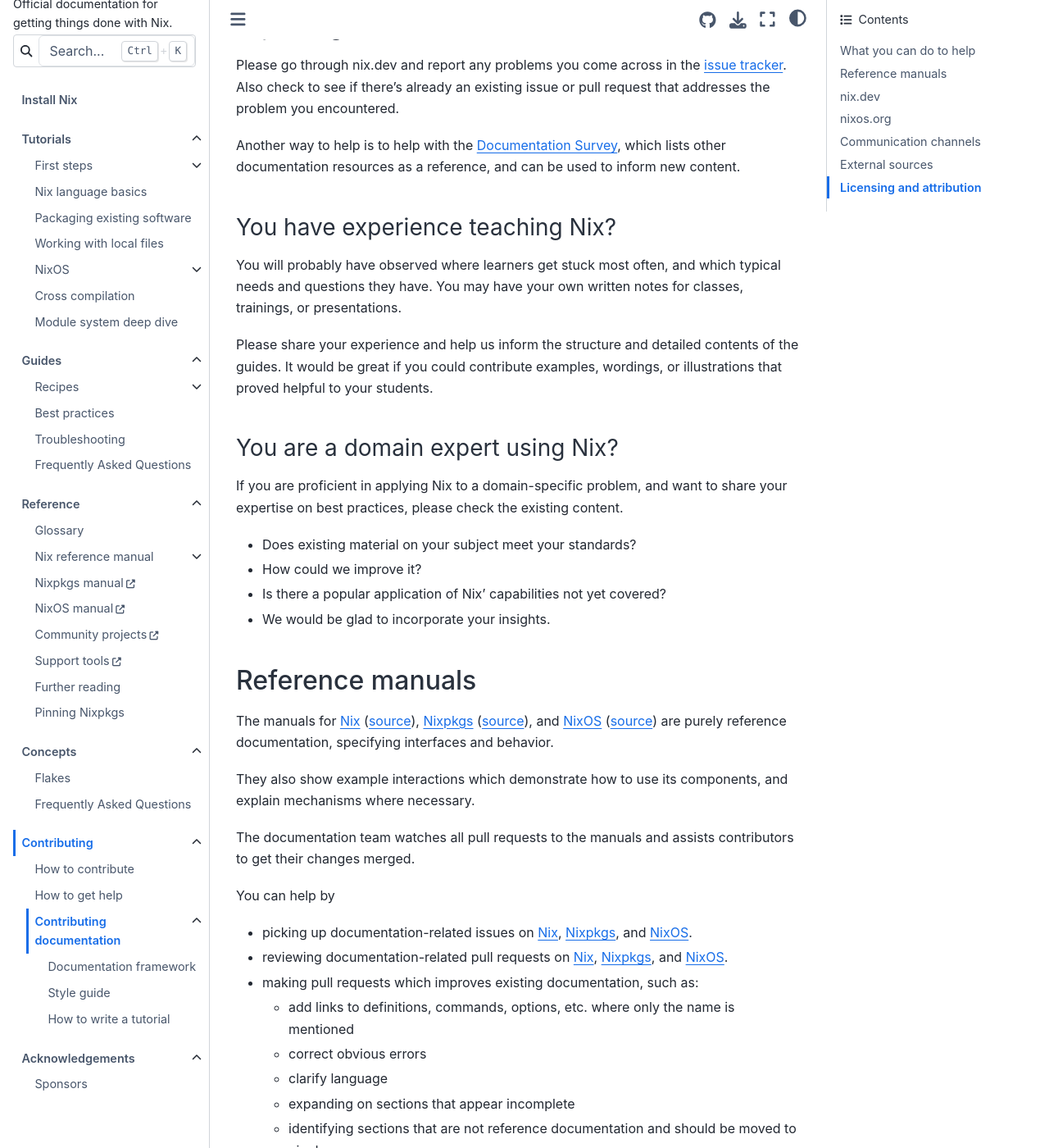
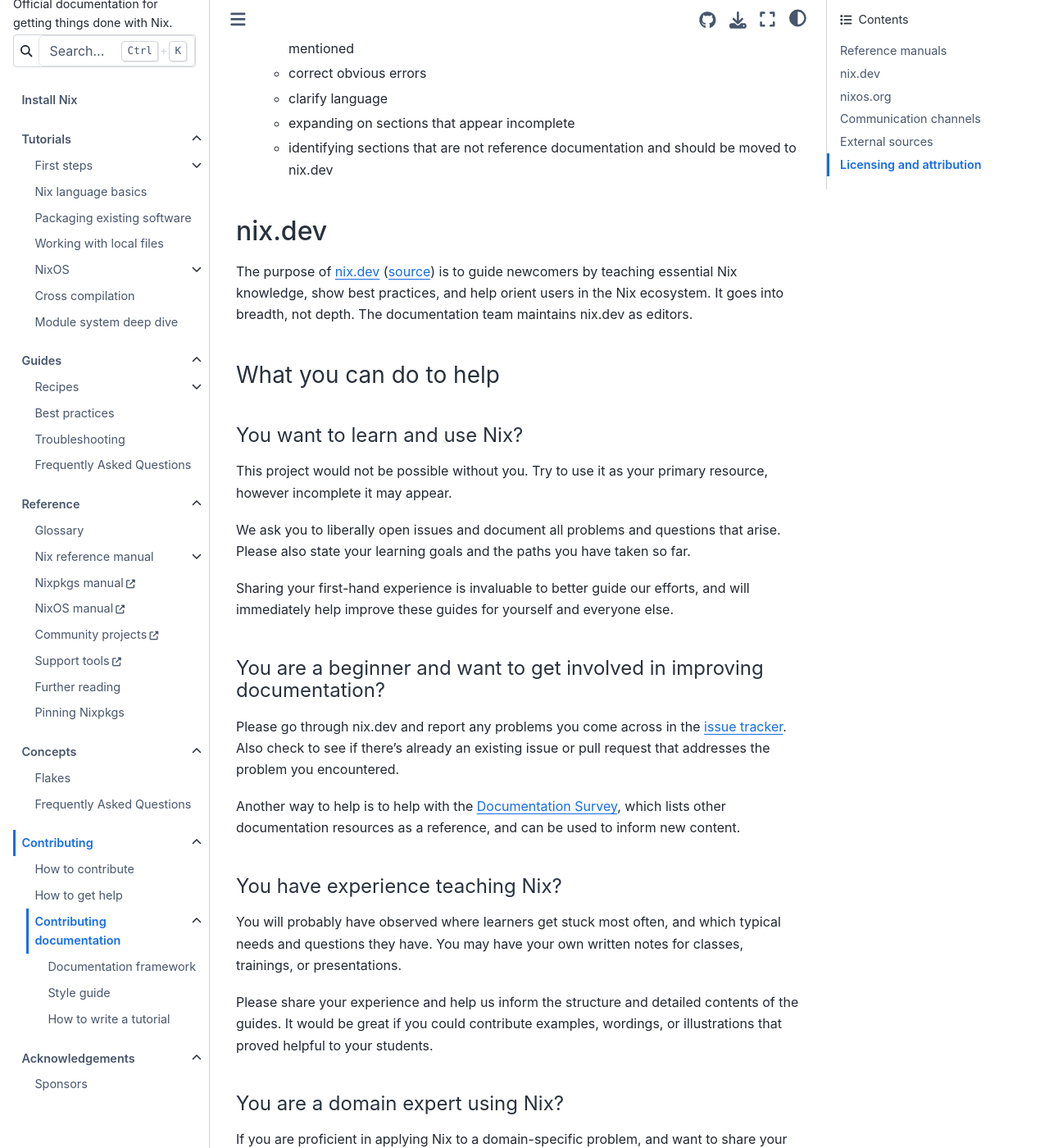
Before and after one commit to NixOS/nix.dev, a Sphinx documentation site: the page built from source/contributing/documentation/index.md, in a window 1280 px wide and 1400 px high, scrolled down 849 px. Shown: the whole window at 82% size. Built offline with Sphinx 7.4.7 and the Sphinx Book theme 1.1.4, drawn with Linux system fonts in a browser that asks for light colours; some of the changed text lies outside the part shown.

Commit message:
move to the nix.dev section
the text was originally written for nix.dev, so it needs to be placed
appropriately

```diff
--- a/source/contributing/documentation/index.md
+++ b/source/contributing/documentation/index.md
@@ -8,41 +8,6 @@
 :::{important}
 If you cannot contribute time, consider [donating to the NixOS Foundation's documentation project on Open Collective](https://opencollective.com/nixos/projects/documentation-project) to fund ongoing maintenance and development of reference documentation and learning materials.
 :::
-
-## What you can do to help
-
-### You want to learn and use Nix?
-
-This project would not be possible without you.
-Try to use it as your primary resource, however incomplete it may appear.
-
-We ask you to liberally open issues and document all problems and questions that arise.
-Please also state your learning goals and the paths you have taken so far.
-
-Sharing your first-hand experience is invaluable to better guide our efforts, and will immediately help improve these guides for yourself and everyone else.
-
-### You are a beginner and want to get involved in improving documentation?
-
-Please go through nix.dev and report any problems you come across in the [issue tracker](https://github.com/NixOS/nix.dev/issues).
-Also check to see if there's already an existing issue or pull request that addresses the problem you encountered.
-
-Another way to help is to help with the [Documentation Survey](https://github.com/NixOS/nix.dev/blob/master/maintainers/documentation-survey.md), which lists other documentation resources as a reference, and can be used to inform new content.
-
-### You have experience teaching Nix?
-
-You will probably have observed where learners get stuck most often, and which typical needs and questions they have.
-You may have your own written notes for classes, trainings, or presentations.
-
-Please share your experience and help us inform the structure and detailed contents of the guides.
-It would be great if you could contribute examples, wordings, or illustrations that proved helpful to your students.
-
-### You are a domain expert using Nix?
-
-If you are proficient in applying Nix to a domain-specific problem, and want to share your expertise on best practices, please check the existing content.
-- Does existing material on your subject meet your standards?
-- How could we improve it?
-- Is there a popular application of Nix' capabilities not yet covered?
-- We would be glad to incorporate your insights.
 
 ## Reference manuals
 
@@ -83,35 +48,65 @@
 ## nix.dev
 
 The purpose of [nix.dev] ([source][nix.dev src]) is to guide newcomers by teaching essential Nix knowledge, show best practices, and help orient users in the Nix ecosystem.
+It goes into breadth, not depth.
+The documentation team maintains nix.dev as editors.
 
-It goes into breadth, not depth.
+### What you can do to help
 
-The documentation team maintains nix.dev as editors.
+#### You want to learn and use Nix?
+
+This project would not be possible without you.
+Try to use it as your primary resource, however incomplete it may appear.
+
+We ask you to liberally open issues and document all problems and questions that arise.
+Please also state your learning goals and the paths you have taken so far.
+
+Sharing your first-hand experience is invaluable to better guide our efforts, and will immediately help improve these guides for yourself and everyone else.
+
+#### You are a beginner and want to get involved in improving documentation?
+
+Please go through nix.dev and report any problems you come across in the [issue tracker](https://github.com/NixOS/nix.dev/issues).
+Also check to see if there's already an existing issue or pull request that addresses the problem you encountered.
+
+Another way to help is to help with the [Documentation Survey](https://github.com/NixOS/nix.dev/blob/master/maintainers/documentation-survey.md), which lists other documentation resources as a reference, and can be used to inform new content.
+
+#### You have experience teaching Nix?
+
+You will probably have observed where learners get stuck most often, and which typical needs and questions they have.
+You may have your own written notes for classes, trainings, or presentations.
+
+Please share your experience and help us inform the structure and detailed contents of the guides.
+It would be great if you could contribute examples, wordings, or illustrations that proved helpful to your students.
+
+#### You are a domain expert using Nix?
+
+If you are proficient in applying Nix to a domain-specific problem, and want to share your expertise on best practices, please check the existing content.
+- Does existing material on your subject meet your standards?
+- How could we improve it?
+- Is there a popular application of Nix' capabilities not yet covered?
+- We would be glad to incorporate your insights.
+
+#### You want to write documentation?
 
 You can help by
 
 - working on [open issues][nix.dev issues]
 - reviewing [pull requests][nix.dev prs] by testing new material or features
-- adding guides or tutorials following the [proposed outline](https://github.com/NixOS/nix.dev/blob/master/CONTRIBUTING.md#user-content-vision)
-
-New articles can be based on videos such as:
-
-- [The Nix Hour] recordings
-- some of the ~100 [NixCon][nixcon yt] recordings
-- [Nix video guides] by @jonringer.
-- [Summer of Nix 2022 talks]
-
-Since writing a guide or tutorial is a lot of work, please make sure to coordinate with nix.dev maintainers, for example by commenting on or opening an issue to make sure it will be worthwhile.
+- adding guides or tutorials following the [proposed outline](https://github.com/NixOS/nix.dev/issues/572)
 
 [nix.dev]: https://nix.dev
 [nix.dev src]: https://github.com/nixos/nix.dev
 [nix.dev issues]: https://github.com/nixos/nix.dev/issues
 [nix.dev prs]: https://github.com/nixos/nix.dev/pulls
 
-[The Nix Hour]: https://www.youtube.com/watch?v=wwV1204mCtE&list=PLyzwHTVJlRc8yjlx4VR4LU5A5O44og9in
-[nixcon yt]: https://www.youtube.com/c/NixCon
-[Nix video guides]: https://www.youtube.com/user/elitespartan117j27
-[Summer of Nix 2022 talks]: https://www.youtube.com/playlist?list=PLt4-_lkyRrOMWyp5G-m_d1wtTcbBaOxZk
+New articles can be based on videos such as:
+
+- [The Nix Hour](https://www.youtube.com/watch?v=wwV1204mCtE&list=PLyzwHTVJlRc8yjlx4VR4LU5A5O44og9in) recordings
+- some of the ~100 [NixCon](https://www.youtube.com/c/NixCon) recordings
+- [Nix video guides](https://www.youtube.com/user/elitespartan117j27) by @jonringer.
+- [Summer of Nix 2022 talks](https://www.youtube.com/playlist?list=PLt4-_lkyRrOMWyp5G-m_d1wtTcbBaOxZk)
+
+Since writing a guide or tutorial is a lot of work, please make sure to coordinate with maintainers, for example by commenting on or opening an issue to make sure it will be worthwhile.
 
 ## nixos.org
 
```
